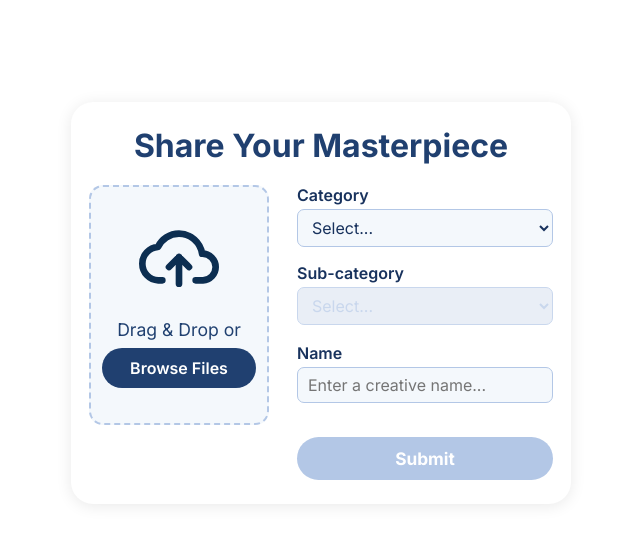
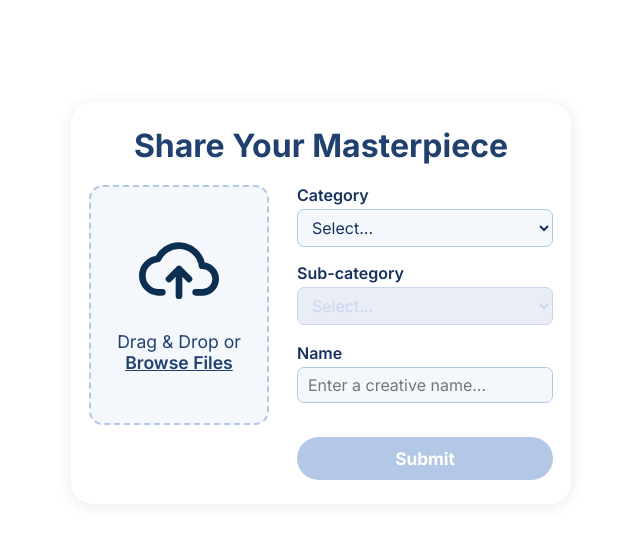
Before and after one commit to Nagarajukasarla/image-dock, a React (Vite) app: page / in a window 1280 px wide. Shown: the top 544 px of the page, without its empty margins (319-959 px from the left). Built offline with nearby package versions, Linux system fonts and the light colour scheme.

Commit message:
Added image replace btn and user-friendly messages

```diff
--- a/package.json
+++ b/package.json
@@ -10,8 +10,10 @@
     "preview": "vite preview"
   },
   "dependencies": {
+    "@types/react-toastify": "^4.1.0",
     "react": "^19.1.1",
-    "react-dom": "^19.1.1"
+    "react-dom": "^19.1.1",
+    "react-toastify": "^11.0.5"
   },
   "devDependencies": {
     "@eslint/js": "^9.36.0",
--- a/src/App.tsx
+++ b/src/App.tsx
@@ -1,4 +1,6 @@
 import React, { useState } from "react";
+import { ToastContainer, toast } from 'react-toastify';
+import 'react-toastify/dist/ReactToastify.css';
 import Upload from "./components/Upload";
 import CategorySelector from "./components/CategorySelector";
 import NameInput from "./components/NameInput";
@@ -30,10 +32,32 @@ const App: React.FC = () => {
             formData.append("category", category);
             formData.append("subCategory", subCategory);
             formData.append("name", name);
+
             await fileUpload(formData);
             resetForm();
+
+            // Show success toast
+            toast.success('Image uploaded successfully!', {
+                position: "top-center",
+                autoClose: 4000,
+                hideProgressBar: false,
+                closeOnClick: true,
+                pauseOnHover: true,
+                draggable: true,
+                theme: "light",
+            });
         } catch (error) {
             console.error("Error submitting form:", error);
+            // Show error toast
+            toast.error('Failed to upload image. Please try again.', {
+                position: "top-center",
+                autoClose: 4000,
+                hideProgressBar: false,
+                closeOnClick: true,
+                pauseOnHover: true,
+                draggable: true,
+                theme: "light",
+            });
         } finally {
             setSubmitting(false);
         }
@@ -45,7 +69,7 @@ const App: React.FC = () => {
         <div className="app-container">
             <h1 className="app-title">Share Your Masterpiece</h1>
             <div className="form-wrapper">
-                <Upload onFileChange={setFile} />
+                <Upload onFileChange={setFile} file={file} />
                 <div className="form-fields">
                     <CategorySelector
                         category={category}
@@ -57,6 +81,18 @@ const App: React.FC = () => {
                     <SubmitButton disabled={!allValid || submitting} onClick={handleSubmit} />
                 </div>
             </div>
+            <ToastContainer
+                position="top-center"
+                autoClose={4000}
+                hideProgressBar={false}
+                newestOnTop={false}
+                closeOnClick
+                rtl={false}
+                pauseOnFocusLoss
+                draggable
+                pauseOnHover
+                theme="light"
+            />
         </div>
     );
 };
--- a/src/components/Upload.tsx
+++ b/src/components/Upload.tsx
@@ -1,15 +1,32 @@
-import React, { useRef, useState } from "react";
+import React, { useRef, useState, useEffect } from "react";
 import "../styles/App.css";
 
 interface UploadProps {
     onFileChange: (file: File | null) => void;
+    file: File | null;
 }
 
-const Upload: React.FC<UploadProps> = ({ onFileChange }) => {
+const Upload: React.FC<UploadProps> = ({ onFileChange, file }) => {
     const [dragActive, setDragActive] = useState(false);
-    const [fileName, setFileName] = useState("");
     const [previewUrl, setPreviewUrl] = useState<string | null>(null);
     const inputRef = useRef<HTMLInputElement>(null);
+
+    // Reset the file input when the file prop changes to null
+    useEffect(() => {
+        if (!file && inputRef.current) {
+            inputRef.current.value = '';
+            setPreviewUrl(null);
+        }
+    }, [file]);
+
+    // Clean up object URLs to avoid memory leaks
+    useEffect(() => {
+        return () => {
+            if (previewUrl) {
+                URL.revokeObjectURL(previewUrl);
+            }
+        };
+    }, [previewUrl]);
 
     const handleDrag = (e: React.DragEvent<HTMLDivElement>) => {
         e.preventDefault();
@@ -23,23 +40,33 @@ const Upload: React.FC<UploadProps> = ({ onFileChange }) => {
         setDragActive(false);
         if (e.dataTransfer.files && e.dataTransfer.files[0]) {
             const file = e.dataTransfer.files[0];
-            setFileName(file.name);
-            setPreviewUrl(URL.createObjectURL(file));
-            onFileChange(file);
+            handleFileSelect(file);
         }
     };
 
-    const handleChange = (e: React.ChangeEvent<HTMLInputElement>) => {
+    const handleFileSelect = (file: File) => {
+        // Revoke previous URL if it exists
+        if (previewUrl) {
+            URL.revokeObjectURL(previewUrl);
+        }
+        const newPreviewUrl = URL.createObjectURL(file);
+        setPreviewUrl(newPreviewUrl);
+        onFileChange(file);
+    };
+
+    const handleInputChange = (e: React.ChangeEvent<HTMLInputElement>) => {
         if (e.target.files && e.target.files[0]) {
-            const file = e.target.files[0];
-            setFileName(file.name);
-            setPreviewUrl(URL.createObjectURL(file));
-            onFileChange(file);
+            handleFileSelect(e.target.files[0]);
         }
     };
 
-    const handleClick = () => {
-        inputRef.current?.click();
+    const handleButtonClick = (e: React.MouseEvent) => {
+        e.preventDefault();
+        e.stopPropagation();
+        if (inputRef.current) {
+            inputRef.current.value = ''; // Reset input to allow selecting same file again
+            inputRef.current.click();
+        }
     };
 
     return (
@@ -50,44 +77,52 @@ const Upload: React.FC<UploadProps> = ({ onFileChange }) => {
             onDrop={handleDrop}
             data-testid="upload-dropzone"
         >
+            <div className="preview-container">
                 {previewUrl ? (
                     <div className="preview-image">
-                    <div className="upload-preview">
+                        <button
+                            type="button"
+                            className="change-button"
+                            onClick={handleButtonClick}
+                            aria-label="Change image"
+                        >
+                            <svg fill="#204070" viewBox="0 0 512 512" data-name="Layer 1" id="Layer_1" xmlns="http://www.w3.org/2000/svg" stroke="#204070" width="24" height="24">
+                                <g id="SVGRepo_bgCarrier" strokeWidth="0"></g>
+                                <g id="SVGRepo_tracerCarrier" strokeLinecap="round" strokeLinejoin="round"></g>
+                                <g id="SVGRepo_iconCarrier">
+                                    <path d="M64,256H34A222,222,0,0,1,430,118.15V85h30V190H355V160h67.27A192.21,192.21,0,0,0,256,64C150.13,64,64,150.13,64,256Zm384,0c0,105.87-86.13,192-192,192A192.21,192.21,0,0,1,89.73,352H157V322H52V427H82V393.85A222,222,0,0,0,478,256Z"></path>
+                                </g>
+                            </svg>
+                        </button>
+                        <div className="upload-preview" onClick={handleButtonClick}>
                             <img src={previewUrl} alt="Preview" className="upload-preview-img" />
                         </div>
-                    <button type="button" className="upload-browse" onClick={handleClick} >
-                        Change
-                    </button>
                     </div>
                 ) : (
-                <div className="upload-icon-area" onClick={handleClick}>
+                    <div className="upload-icon-area" onClick={handleButtonClick}>
                         <span role="img" aria-label="upload" className="upload-icon">
                             <svg width="80px" height="80px" viewBox="0 0 24 24" fill="none" xmlns="http://www.w3.org/2000/svg">
-                            <g id="SVGRepo_bgCarrier" stroke-width="0" />
-                            <g id="SVGRepo_tracerCarrier" stroke-linecap="round" stroke-linejoin="round" />
+                                <g id="SVGRepo_bgCarrier" strokeWidth="0" />
+                                <g id="SVGRepo_tracerCarrier" strokeLinecap="round" strokeLinejoin="round" />
                                 <g id="SVGRepo_iconCarrier">
-                                <path d="M7 19L5.78311 18.9954C3.12231 18.8818 1 16.6888 1 14C1 11.3501 3.06139 9.18169 5.66806 9.01084C6.78942 6.64027 9.20316 5 12 5C15.5268 5 18.4445 7.60822 18.9293 11.001L19 11C21.2091 11 23 12.7909 23 15C23 17.1422 21.316 18.8911 19.1996 18.9951L17 19M12 20V12M12 12L15 15M12 12L9 15" stroke="#0c2e51" stroke-width="2" stroke-linecap="round" stroke-linejoin="round" />
+                                    <path d="M7 19L5.78311 18.9954C3.12231 18.8818 1 16.6888 1 14C1 11.3501 3.06139 9.18169 5.66806 9.01084C6.78942 6.64027 9.20316 5 12 5C15.5268 5 18.4445 7.60822 18.9293 11.001L19 11C21.2091 11 23 12.7909 23 15C23 17.1422 21.316 18.8911 19.1996 18.9951L17 19M12 20V12M12 12L15 15M12 12L9 15" stroke="#0c2e51" strokeWidth="2" strokeLinecap="round" strokeLinejoin="round" />
                                 </g>
                             </svg>
                         </span>
                         <div className="upload-text">
-                        Drag & Drop or
+                            Drag & Drop or <button type="button" className="browse-text-button" onClick={(e) => { e.stopPropagation(); handleButtonClick(e); }}>Browse Files</button>
                         </div>
-                    <button type="button" className="upload-browse" onClick={handleClick}>
-                        Browse Files
-                    </button>
-                    {fileName && <div className="upload-filename">{fileName}</div>}
+                    </div>
+                )}
+            </div>
             <input
                 ref={inputRef}
                 type="file"
                 accept="image/*"
                 style={{ display: "none" }}
-                        onChange={handleChange}
+                onChange={handleInputChange}
             />
         </div>
-            )}
-        </div>
-
     );
 };
 
--- a/src/styles/App.css
+++ b/src/styles/App.css
@@ -83,17 +83,86 @@
     word-break: break-all;
 }
 
+.preview-container {
+    position: relative;
+    width: 100%;
+    height: 100%;
+    display: flex;
+    justify-content: center;
+    align-items: center;
+}
+
 .preview-image {
+    position: relative;
+    width: 100%;
+    height: 100%;
+    display: flex;
+    justify-content: center;
+    align-items: center;
+}
+
+.change-button {
+    position: absolute;
+    top: 10px;
+    right: 10px;
+    background: rgba(255, 255, 255, 0.9);
+    border: 1px solid #e0e7f3;
+    border-radius: 50%;
+    width: 36px;
+    height: 36px;
+    display: flex;
+    align-items: center;
+    justify-content: center;
+    cursor: pointer;
+    box-shadow: 0 2px 6px rgba(0, 0, 0, 0.1);
+    z-index: 1;
+    transition: all 0.2s ease;
+}
+
+.change-button:hover {
+    background: #f8fafc;
+    transform: scale(1.05);
+}
+
+.change-button:active {
+    transform: scale(0.95);
+}
+
+.upload-preview {
+    margin: 0;
+    cursor: pointer;
+}
+
+.upload-preview-img {
+    max-width: 100%;
+    max-height: 100%;
+    border-radius: 8px;
+    box-shadow: 0 1px 8px rgba(0, 0, 0, 0.13);
+    object-fit: contain;
+}
+
+.upload-icon-area {
     display: flex;
     flex-direction: column;
+    align-items: center;
+    cursor: pointer;
+    padding: 20px;
+    text-align: center;
 }
 
-.preview-image > .upload-preview {
-    margin-bottom: 10px;
+.browse-text-button {
+    background: none;
+    border: none;
+    color: #204070;
+    font-weight: 600;
+    text-decoration: underline;
+    cursor: pointer;
+    padding: 0 4px;
+    font-size: inherit;
 }
 
-.preview-image > .upload-preview {
-    margin-bottom: 10px;
+.browse-text-button:hover {
+    color: #4c8bf5;
 }
 
 .form-fields {
@@ -187,8 +256,8 @@
     justify-content: center;
 }
 .upload-preview-img {
-    max-width: 180px;
-    max-height: 120px;
+    max-width: 195px;
+    max-height: 170px;
     border-radius: 8px;
     box-shadow: 0 1px 8px rgba(32, 64, 112, 0.13);
     object-fit: cover;
```
Also changed, not shown: 1 other file (tests, documents, lock files or other folders). Lines whose indentation alone changed are shown as unchanged.
